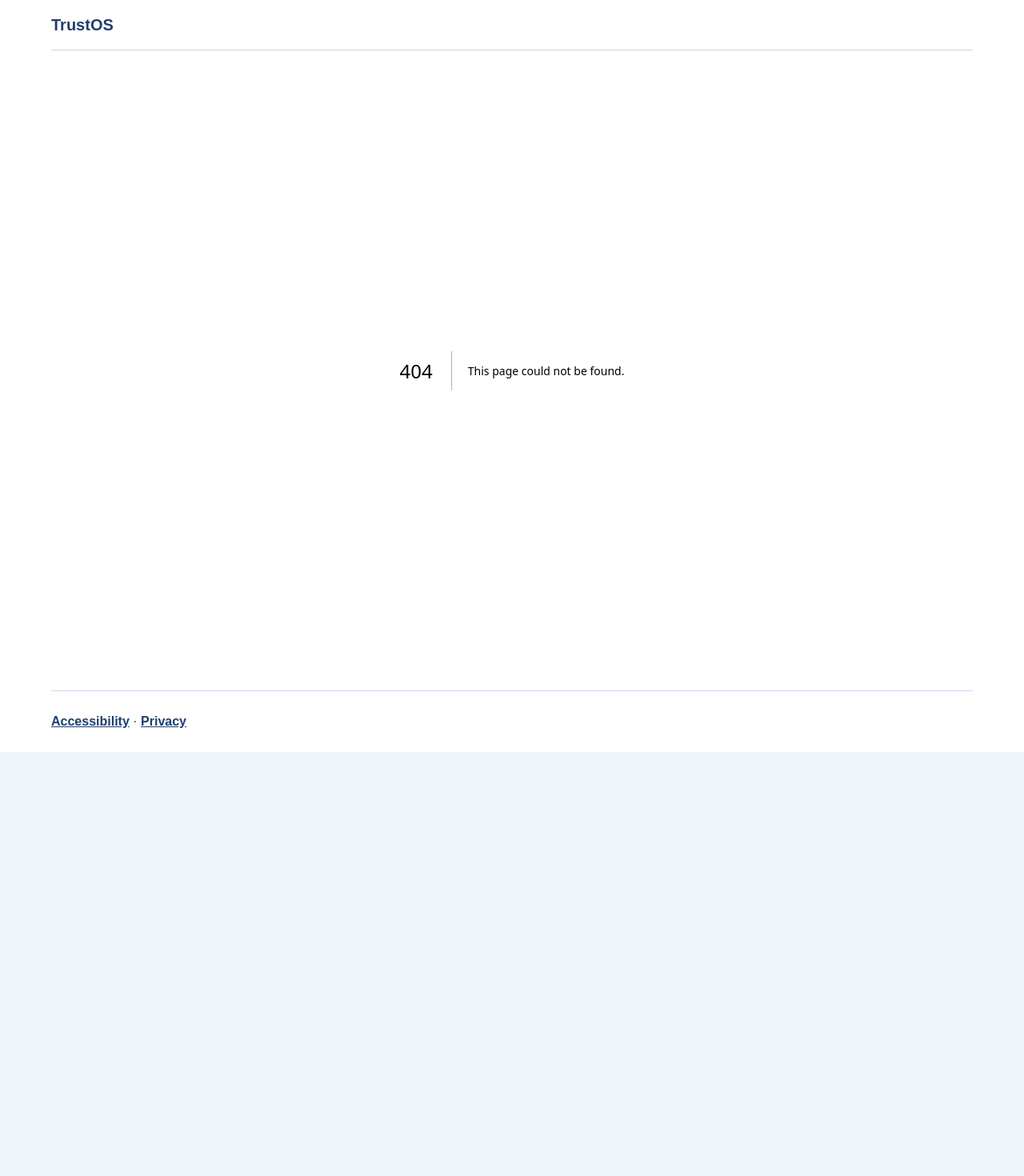
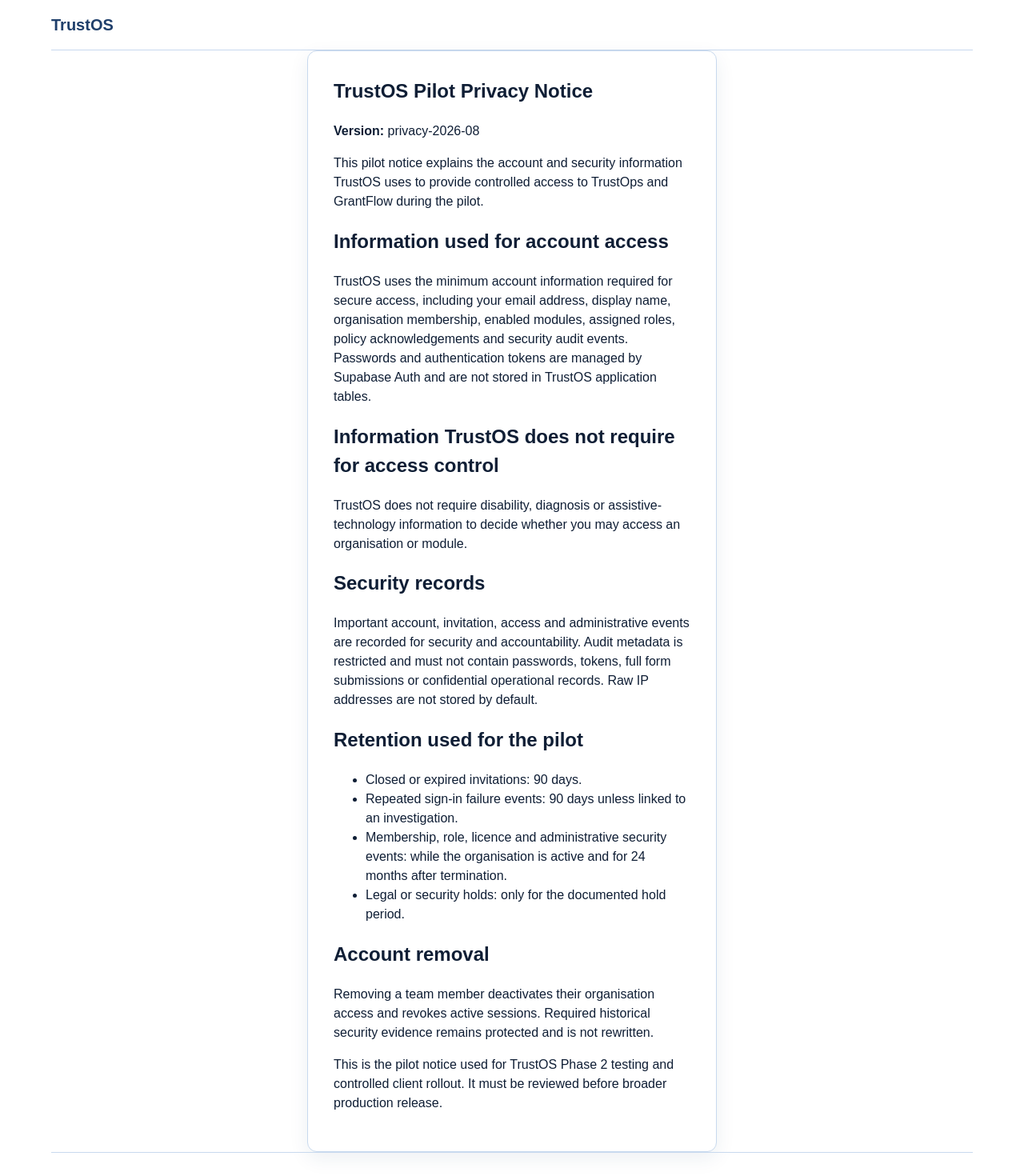
Before and after one commit to laggiesfl/beaccessible-website, a Next.js app in the folder trustos-app/: page /privacy in a window 1280 px wide. Before the commit this address had no page. Shown: the top 1470 px of the page at 80% size. Before the commit the page ends 940 px from the top, so only its background shows below. Built offline with nearby package versions, Linux system fonts and the light colour scheme.

Commit message:
feat: add TrustOS pilot privacy notice

```diff
--- /dev/null
+++ b/trustos-app/app/privacy/page.tsx
@@ -0,0 +1,56 @@
+export default function TrustOSPrivacyPage() {
+  return (
+    <article className="account-card" aria-labelledby="privacy-heading">
+      <h1 id="privacy-heading">TrustOS Pilot Privacy Notice</h1>
+      <p><strong>Version:</strong> privacy-2026-08</p>
+      <p>
+        This pilot notice explains the account and security information TrustOS uses to provide
+        controlled access to TrustOps and GrantFlow during the pilot.
+      </p>
+
+      <h2>Information used for account access</h2>
+      <p>
+        TrustOS uses the minimum account information required for secure access, including your
+        email address, display name, organisation membership, enabled modules, assigned roles,
+        policy acknowledgements and security audit events. Passwords and authentication tokens are
+        managed by Supabase Auth and are not stored in TrustOS application tables.
+      </p>
+
+      <h2>Information TrustOS does not require for access control</h2>
+      <p>
+        TrustOS does not require disability, diagnosis or assistive-technology information to
+        decide whether you may access an organisation or module.
+      </p>
+
+      <h2>Security records</h2>
+      <p>
+        Important account, invitation, access and administrative events are recorded for security
+        and accountability. Audit metadata is restricted and must not contain passwords, tokens,
+        full form submissions or confidential operational records. Raw IP addresses are not stored
+        by default.
+      </p>
+
+      <h2>Retention used for the pilot</h2>
+      <ul>
+        <li>Closed or expired invitations: 90 days.</li>
+        <li>Repeated sign-in failure events: 90 days unless linked to an investigation.</li>
+        <li>
+          Membership, role, licence and administrative security events: while the organisation is
+          active and for 24 months after termination.
+        </li>
+        <li>Legal or security holds: only for the documented hold period.</li>
+      </ul>
+
+      <h2>Account removal</h2>
+      <p>
+        Removing a team member deactivates their organisation access and revokes active sessions.
+        Required historical security evidence remains protected and is not rewritten.
+      </p>
+
+      <p>
+        This is the pilot notice used for TrustOS Phase 2 testing and controlled client rollout. It
+        must be reviewed before broader production release.
+      </p>
+    </article>
+  );
+}
```
